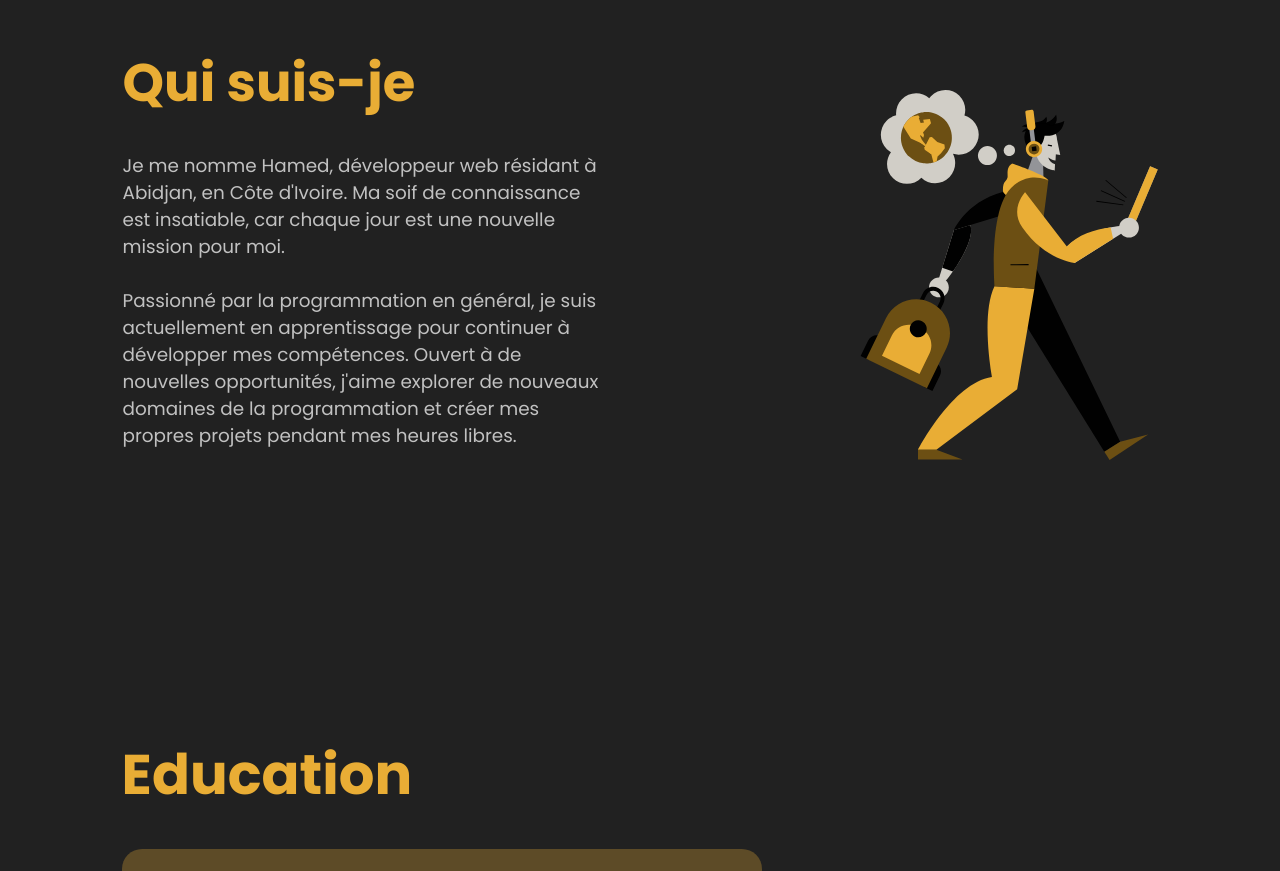
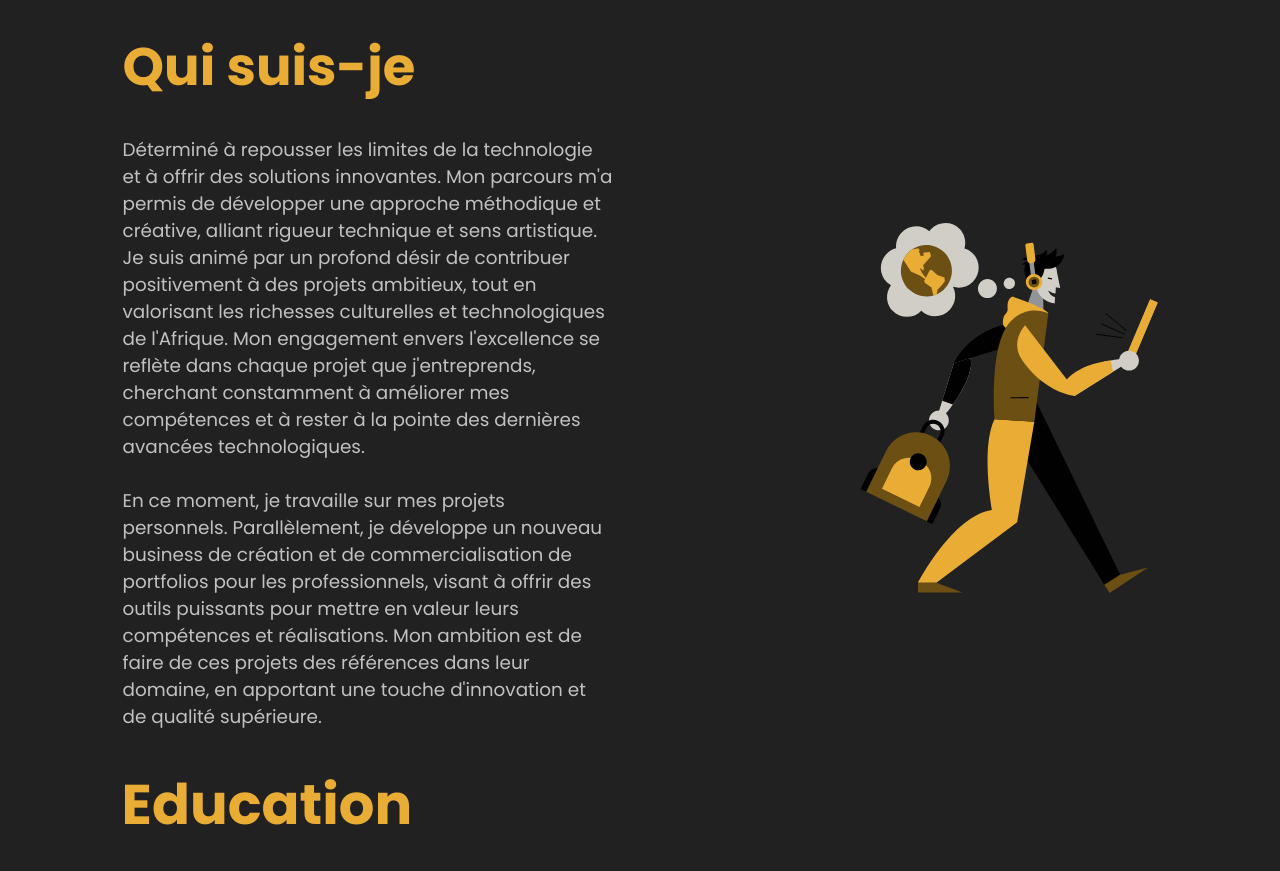
Before and after one commit to drabo2350/Portfolio-drabo, a React (Create React App) app: page / in a window 1280 px wide. Shown: the part 900-1771 px from the top of the page. Built offline with nearby package versions, Linux system fonts and the light colour scheme; a web font is replaced by a local one.

Commit message:
modification 3

```diff
--- a/src/data/aboutData.js
+++ b/src/data/aboutData.js
@@ -1,6 +1,6 @@
 export const aboutData = {
     title: "Qui suis-je",
-    description1: "Je me nomme Hamed, développeur web résidant à Abidjan, en Côte d'Ivoire. Ma soif de connaissance est insatiable, car chaque jour est une nouvelle mission pour moi.",
-    description2: "Passionné par la programmation en général, je suis actuellement en apprentissage pour continuer à développer mes compétences. Ouvert à de nouvelles opportunités, j'aime explorer de nouveaux domaines de la programmation et créer mes propres projets pendant mes heures libres.",
+    description1: "Déterminé à repousser les limites de la technologie et à offrir des solutions innovantes. Mon parcours m'a permis de développer une approche méthodique et créative, alliant rigueur technique et sens artistique. Je suis animé par un profond désir de contribuer positivement à des projets ambitieux, tout en valorisant les richesses culturelles et technologiques de l'Afrique. Mon engagement envers l'excellence se reflète dans chaque projet que j'entreprends, cherchant constamment à améliorer mes compétences et à rester à la pointe des dernières avancées technologiques.",
+    description2: "En ce moment, je travaille sur mes projets personnels. Parallèlement, je développe un nouveau business de création et de commercialisation de portfolios pour les professionnels, visant à offrir des outils puissants pour mettre en valeur leurs compétences et réalisations. Mon ambition est de faire de ces projets des références dans leur domaine, en apportant une touche d'innovation et de qualité supérieure.",
     image: 1
 }
--- a/src/data/headerData.js
+++ b/src/data/headerData.js
@@ -1,5 +1,5 @@
 import resume from '../assets/pdf/resume.pdf'
-import lacina from '../assets/jpg/lacina.png'
+import lacina from '../assets/jpg/lacina.PNG'
 
 export const headerData = {
     name: 'Lacina DRABO',
```
Also changed, not shown: src/assets/jpg/1704822007267.jpg (deleted).
